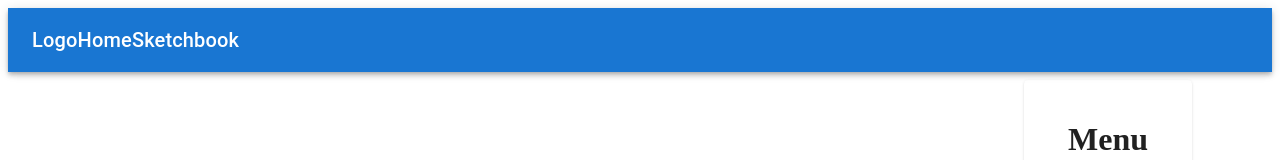
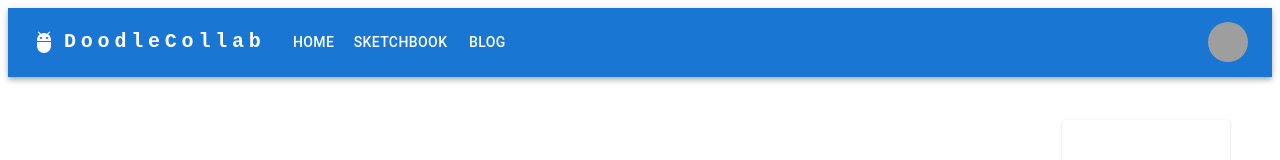
Before and after one commit to WikiPortal/DoodleCollab, a React (Vite) app: page /sketchbook in a window 1280 px wide. Shown: the top 160 px of the page. Built offline with nearby package versions, Linux system fonts and the light colour scheme; grey boxes are pictures that could not be loaded.

Commit message:
updated a new navbar with logout functionality

```diff
--- a/package.json
+++ b/package.json
@@ -12,6 +12,7 @@
   "dependencies": {
     "@emotion/react": "^11.11.1",
     "@emotion/styled": "^11.11.0",
+    "@mui/icons-material": "^5.15.3",
     "@mui/material": "^5.15.0",
     "@mui/system": "^5.15.0",
     "jspdf": "^2.5.1",
--- a/src/constants/Navbar/Navbar.jsx
+++ b/src/constants/Navbar/Navbar.jsx
@@ -1,33 +1,173 @@
-import React from 'react';
-import AppBar from '@mui/material/AppBar';
-import Toolbar from '@mui/material/Toolbar';
-import Typography from '@mui/material/Typography';
-import { styled } from '@mui/system';
+import * as React from "react";
+import AppBar from "@mui/material/AppBar";
+import Box from "@mui/material/Box";
+import Toolbar from "@mui/material/Toolbar";
+import IconButton from "@mui/material/IconButton";
+import Typography from "@mui/material/Typography";
+import Menu from "@mui/material/Menu";
+import MenuIcon from "@mui/icons-material/Menu";
+import Container from "@mui/material/Container";
+import Avatar from "@mui/material/Avatar";
+import Button from "@mui/material/Button";
+import Tooltip from "@mui/material/Tooltip";
+import MenuItem from "@mui/material/MenuItem";
+import AdbIcon from "@mui/icons-material/Adb";
+import { Navigate, useNavigate } from "react-router-dom";
 
-const StyledAppBar = styled(AppBar)({
-  zIndex: (theme) => theme.zIndex.drawer + 1,
-  position: 'sticky',
-  top: 0,
-});
+const pages = ["Home", "Sketchbook", "Blog"];
+const settings = ["Profile", "Account", "Dashboard", "Logout"];
 
-const Logo = styled(Typography)({
-  marginRight: (theme) => theme.spacing(2),
-});
+function ResponsiveAppBar() {
+  const [anchorElNav, setAnchorElNav] = React.useState(null);
+  const [anchorElUser, setAnchorElUser] = React.useState(null);
+  const navigate = useNavigate();
+  const handleOpenNavMenu = (event) => {
+    setAnchorElNav(event.currentTarget);
+  };
+  const handleOpenUserMenu = (event) => {
+    setAnchorElUser(event.currentTarget);
+  };
 
-const Navbar = () => {
+  const handleCloseNavMenu = () => {
+    setAnchorElNav(null);
+  };
+  const handleLogout = () => {
+    navigate("/");
+  };
+
+  const handleCloseUserMenu = (menuItem) => {
+    setAnchorElUser(null);
+
+    if (menuItem === "Logout") {
+      handleLogout();
+    }
+  };
+
   return (
-    <StyledAppBar>
-      <Toolbar>
-        <Logo variant="h6">Logo</Logo>
-        <Typography variant="h6" component="div">
-          Home
-        </Typography>
-        <Typography variant="h6" component="div">
-          Sketchbook
-        </Typography>
-      </Toolbar>
-    </StyledAppBar>
+    <AppBar position="static">
+      <Container maxWidth="xl">
+        <Toolbar disableGutters>
+          <AdbIcon sx={{ display: { xs: "none", md: "flex" }, mr: 1 }} />
+          <Typography
+            variant="h6"
+            noWrap
+            component="a"
+            href="#app-bar-with-responsive-menu"
+            sx={{
+              mr: 2,
+              display: { xs: "none", md: "flex" },
+              fontFamily: "monospace",
+              fontWeight: 700,
+              letterSpacing: ".3rem",
+              color: "inherit",
+              textDecoration: "none",
+            }}
+          >
+            DoodleCollab
+          </Typography>
+
+          <Box sx={{ flexGrow: 1, display: { xs: "flex", md: "none" } }}>
+            <IconButton
+              size="large"
+              aria-label="account of current user"
+              aria-controls="menu-appbar"
+              aria-haspopup="true"
+              onClick={handleOpenNavMenu}
+              color="inherit"
+            >
+              <MenuIcon />
+            </IconButton>
+            <Menu
+              id="menu-appbar"
+              anchorEl={anchorElNav}
+              anchorOrigin={{
+                vertical: "bottom",
+                horizontal: "left",
+              }}
+              keepMounted
+              transformOrigin={{
+                vertical: "top",
+                horizontal: "left",
+              }}
+              open={Boolean(anchorElNav)}
+              onClose={handleCloseNavMenu}
+              sx={{
+                display: { xs: "block", md: "none" },
+              }}
+            >
+              {pages.map((page) => (
+                <MenuItem key={page} onClick={handleCloseNavMenu}>
+                  <Typography textAlign="center">{page}</Typography>
+                </MenuItem>
+              ))}
+            </Menu>
+          </Box>
+          <AdbIcon sx={{ display: { xs: "flex", md: "none" }, mr: 1 }} />
+          <Typography
+            variant="h5"
+            noWrap
+            component="a"
+            href="#app-bar-with-responsive-menu"
+            sx={{
+              mr: 2,
+              display: { xs: "flex", md: "none" },
+              flexGrow: 1,
+              fontFamily: "monospace",
+              fontWeight: 700,
+              letterSpacing: ".3rem",
+              color: "inherit",
+              textDecoration: "none",
+            }}
+          >
+            DoodleCollab
+          </Typography>
+          <Box sx={{ flexGrow: 1, display: { xs: "none", md: "flex" } }}>
+            {pages.map((page) => (
+              <Button
+                key={page}
+                onClick={handleCloseNavMenu}
+                sx={{ my: 2, color: "white", display: "block" }}
+              >
+                {page}
+              </Button>
+            ))}
+          </Box>
+
+          <Box sx={{ flexGrow: 0 }}>
+            <Tooltip title="Open settings">
+              <IconButton onClick={handleOpenUserMenu} sx={{ p: 0 }}>
+                <Avatar alt="Remy Sharp" src="/static/images/avatar/2.jpg" />
+              </IconButton>
+            </Tooltip>
+            <Menu
+              sx={{ mt: "45px" }}
+              id="menu-appbar"
+              anchorEl={anchorElUser}
+              anchorOrigin={{
+                vertical: "top",
+                horizontal: "right",
+              }}
+              keepMounted
+              transformOrigin={{
+                vertical: "top",
+                horizontal: "right",
+              }}
+              open={Boolean(anchorElUser)}
+              onClose={() => handleCloseUserMenu("")}
+            >
+              {settings.map((setting) => (
+                <MenuItem
+                  key={setting}
+                  onClick={() => handleCloseUserMenu(setting)}
+                >
+                  <Typography textAlign="center">{setting}</Typography>
+                </MenuItem>
+              ))}
+            </Menu>
+          </Box>
+        </Toolbar>
+      </Container>
+    </AppBar>
   );
-};
-
-export default Navbar;
+}
+export default ResponsiveAppBar;
--- a/src/pages/Sketchbook/Sketchbook.jsx
+++ b/src/pages/Sketchbook/Sketchbook.jsx
@@ -19,7 +19,7 @@
   const isDrawing = useRef(false);
   const [brushSz, setBrushSz] = useState(2);
   const [selectedColor, setSelectedColor] = useState("#000");
- const [selectedTool, setSelectedTool] = useState("brush");
+  const [selectedTool, setSelectedTool] = useState("brush");
   const [brushColor, setBrushColor] = useState("#000000");
   const [open, setOpen] = useState(false);
   const [fileName, setFileName] = useState("file");
@@ -35,8 +35,11 @@
     const pos = e.target.getStage().getPointerPosition();
     setLines([
       ...lines,
-      { points: [pos.x, pos.y], brushSize: brushSz, stroke: selectedTool === "eraser" ? "#fff" : selectedColor,
-     },
+      {
+        points: [pos.x, pos.y],
+        brushSize: brushSz,
+        stroke: selectedTool === "eraser" ? "#fff" : selectedColor,
+      },
     ]);
   };
 
@@ -51,8 +54,6 @@
 
     setLines([...lines.slice(0, -1), lastLine]);
   };
-
-
 
   const handleMouseUp = () => {
     isDrawing.current = false;
@@ -115,7 +116,7 @@
 
   const handleToolChange = (e) => {
     setSelectedTool(e.target.value);
- };
+  };
 
   const handleRedo = () => {
     if (removedLines.length === 0) return;
@@ -158,8 +159,8 @@
       <Paper
         style={{
           position: "fixed",
-          top: "10vh",
-          left: "80vw",
+          top: "15vh",
+          left: "83vw",
           width: "10vw",
           display: "flex",
           flexDirection: "column",
@@ -183,7 +184,12 @@
           value={brushColor}
         />
         <Stack justifyContent="center" alignItems="center" mt="1em" spacing={1}>
-        <Button variant="outlined" size="small" onClick={handleToolChange} value ="eraser">
+          <Button
+            variant="outlined"
+            size="small"
+            onClick={handleToolChange}
+            value="eraser"
+          >
             Eraser
           </Button>
           <Button variant="outlined" size="small" onClick={() => handleClear()}>
```
Also changed, not shown: src/App.jsx (+6 -8 lines), 1 other file (tests, documents, lock files or other folders).
